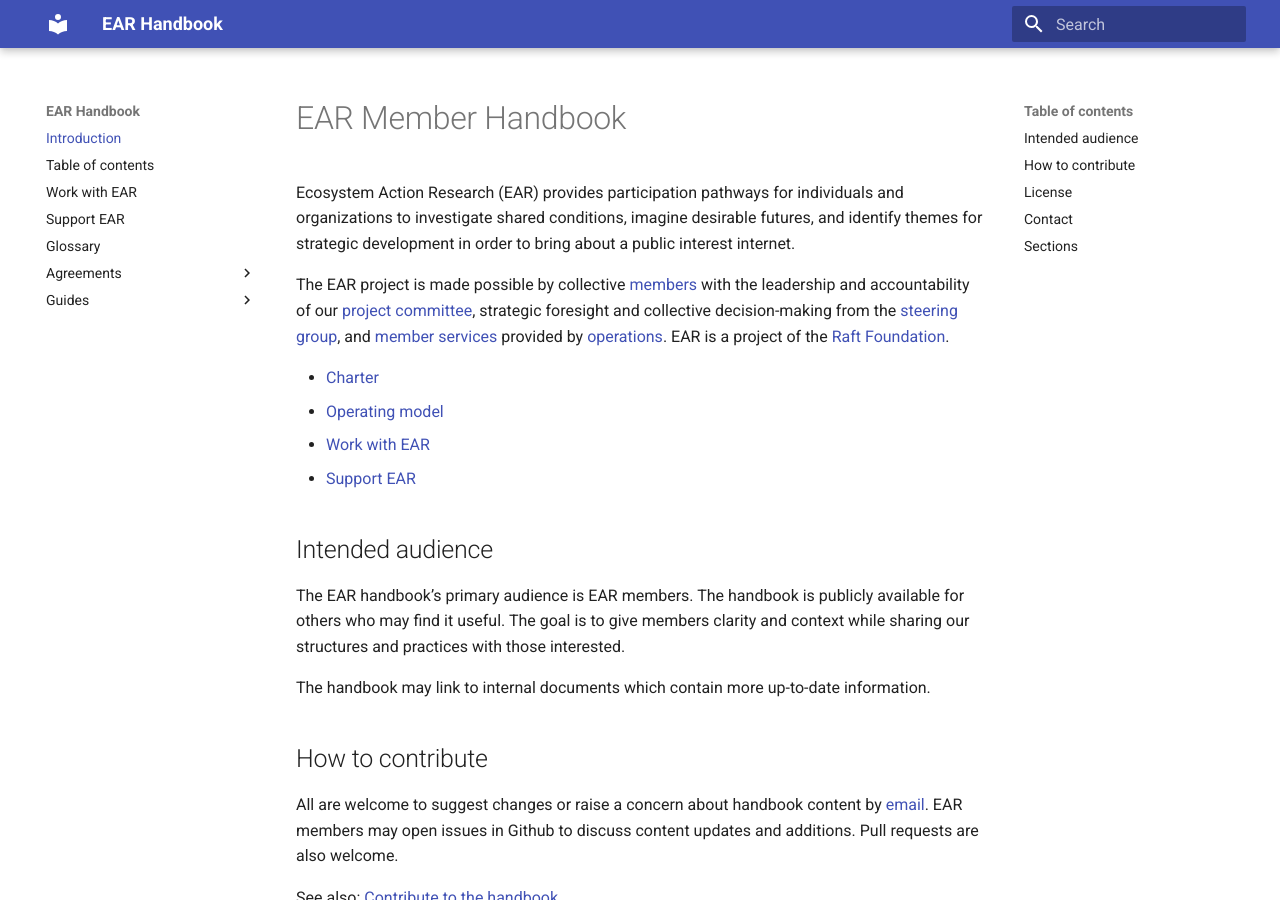
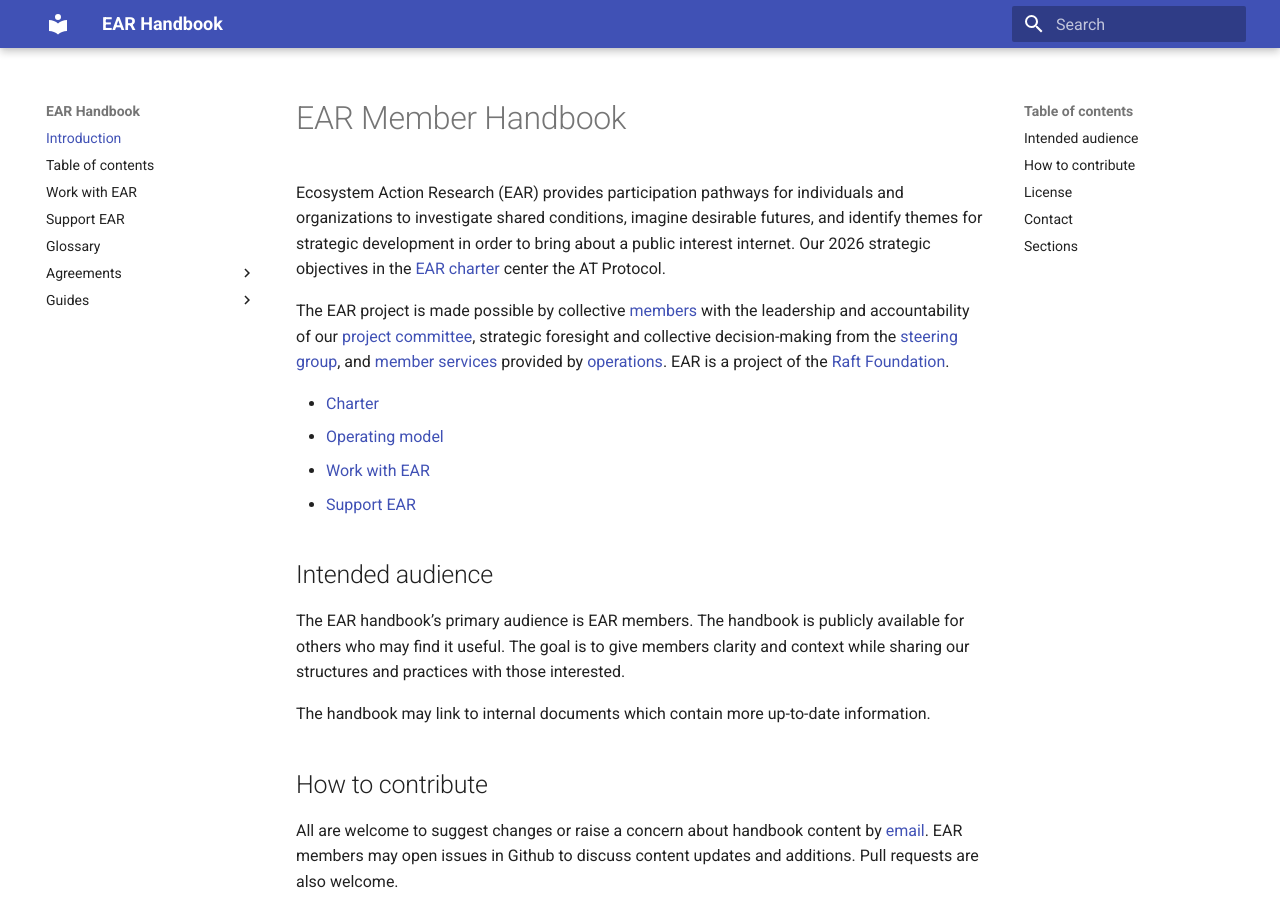
Before and after one commit to EcosystemActionResearch/Handbook, an MkDocs documentation site: the page built from docs/index.md, in a window 1280 px wide and 900 px high. Built offline with MkDocs 1.6.1 and Material for MkDocs 9.7.7, drawn with Linux system fonts in a browser that asks for light colours.

Commit message:
Add charter context to index intro
Signed-off-by: Christian Alden Jacobs <christian@jacobs.io>

```diff
--- a/docs/index.md
+++ b/docs/index.md
@@ -32,7 +32,7 @@
 
 -->
 
-Ecosystem Action Research (EAR) provides participation pathways for individuals and organizations to investigate shared conditions, imagine desirable futures, and identify themes for strategic development in order to bring about a public interest internet.
+Ecosystem Action Research (EAR) provides participation pathways for individuals and organizations to investigate shared conditions, imagine desirable futures, and identify themes for strategic development in order to bring about a public interest internet. Our 2026 strategic objectives in the [EAR charter](agreements/charter.md) center the AT Protocol.
 
 The EAR project is made possible by collective [members](agreements/membership.md) with the leadership and accountability of our [project committee](agreements/project-committee.md), strategic foresight and collective decision-making from the [steering group](agreements/steering.md), and [member services](guides/internal-services/index.md) provided by [operations](agreements/operations.md).  EAR is a project of the [Raft Foundation](https://raft.foundation).
 
```
